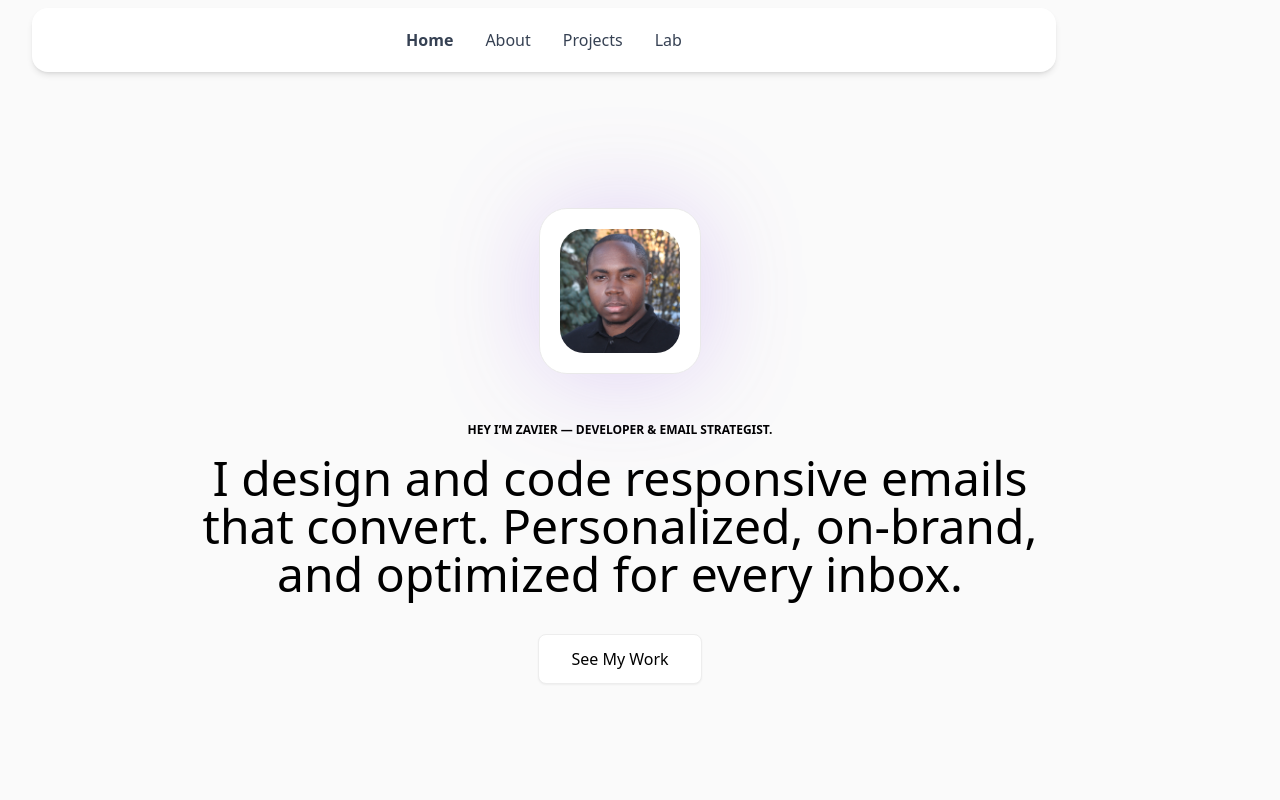
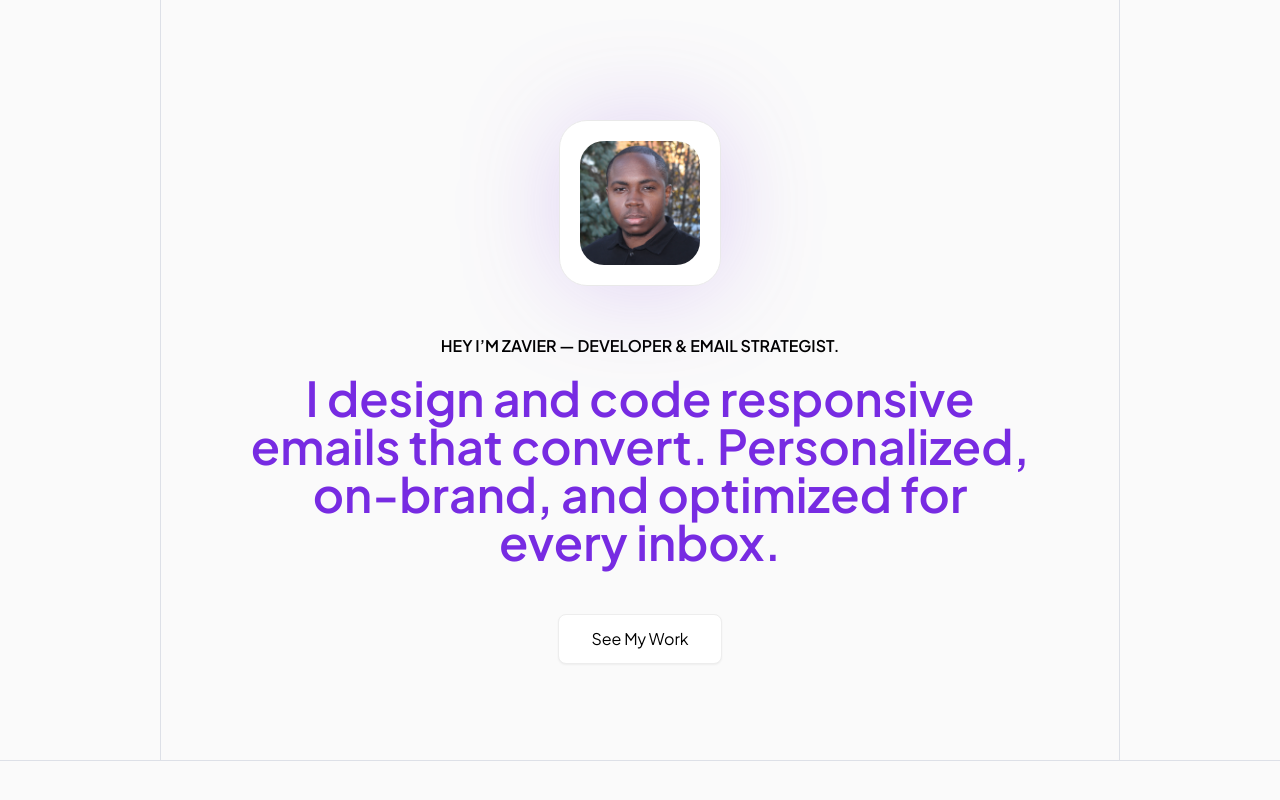
Before and after one commit to ZavierLowe/my-portfolio, a Next.js app: page / in a window 1280 px wide. Shown: the top 800 px of the page. Built offline with nearby package versions, Linux system fonts and the light colour scheme.

Commit message:
Added grid lines in the hero section

```diff
--- a/src/app/components/Hero.tsx
+++ b/src/app/components/Hero.tsx
@@ -4,10 +4,14 @@ import Image from 'next/image'
 const Hero = () => {
   return (
   <>
-  <section className="pb-20  relative lg:mt-20">
+  <section className="  ">
+    <div id='divLineWrapper' className='px-5 lg:px-[160px] '>
+
+    <div className=' border-l border-[#C2C8D6]/50 border-r pb-24'>
+
     <div className="max-w-4xl mx-auto  md:pt-30">
-      <div className=" ">
-        <div className="flex flex-col justify-center items-center gap-4 pr-0 md:pr-10">
+      <div className="pl-4 pr-4">
+        <div className="flex flex-col justify-center items-center gap-4 pr-0 md:px-10">
           {/* <img src={} alt="logo" width="80" /> */}
           <div className="relative mt-16 md:mt-0">
 
@@ -28,12 +32,12 @@ const Hero = () => {
           </div>
         </div>
 
-            <p className="text-xs uppercase text-center mt-8 font-bold"> Hey I’m Zavier —  developer & email strategist.</p>
-            <h1 className="text-center text-2xl lg:text-5xl font-medium ">
+            <p className="text-md uppercase text-center mt-8  font-semibold lg:text-[16px]"> Hey I’m Zavier —  developer & email strategist.</p>
+            <h1 className="text-center text-2xl lg:text-5xl font-semibold text-[#772BE2] ">
 
              I design and code responsive emails that convert. Personalized, on-brand, and optimized for every inbox.
             </h1>
-           <div className="flex justify-center mt-5">
+           <div className="flex justify-center mt-8">
             <div className=" relative items-center align-middle">
 
    <a  className=" text-black text-md font-normal flex items-center py-3 px-8 bg-white border-1 border-[#EDEDED] rounded-lg shadow-xs cursor-pointer ">See My Work</a>
@@ -46,6 +50,9 @@ const Hero = () => {
 
       </div>
     </div>
+    </div>
+    </div>
+
 
     {/* <img src={svgPinkStar.src} alt="start" width="50" className="absolute -bottom-4" /> */}
   </section>
--- a/src/app/layout.tsx
+++ b/src/app/layout.tsx
@@ -1,6 +1,6 @@
 import type { Metadata } from "next";
-import { Geist, Geist_Mono } from "next/font/google";
-import "./globals.css";
+import { Geist, Geist_Mono, Plus_Jakarta_Sans } from "next/font/google";
+import "./globals.css" ;
 
 
 const geistSans = Geist({
@@ -10,6 +10,11 @@ const geistSans = Geist({
 
 const geistMono = Geist_Mono({
   variable: "--font-geist-mono",
+  subsets: ["latin"],
+});
+
+const plusJakartaSans = Plus_Jakarta_Sans({
+  variable: "--font-plus-jakarta-sans",
   subsets: ["latin"],
 });
 
@@ -26,11 +31,12 @@ export default function RootLayout({
   return (
     <html lang="en">
       <body
-        className={`${geistSans.variable} ${geistMono.variable} antialiased bg-[#FAFAFA]`}
+        className={`${plusJakartaSans.className}  antialiased bg-[#FAFAFA] `}
       >
-        <div className=" ">
+        <div className="   ">
 
-        <main className="pt-2 lg:flex-1 p-8 ">
+        <main className=" ">
+
           {children}
         </main>
         </div>
--- a/src/app/page.tsx
+++ b/src/app/page.tsx
@@ -6,7 +6,7 @@ import Hero from "./components/Hero";
 
 export default function Home() {
   return (
-    <div className="mx-auto ">
+    <div className="o ">
       {/* <div className="flex items-center justify-center mt-12">
         <div className="bg-white p-4 border border-[#F4F4F4] ">
            <Image className='rounded-sm' src="/images/personal-pic.png" width={100} height={125} alt="" />
@@ -15,8 +15,9 @@ export default function Home() {
 
       </div> */}
       <Hero/>
+      <div className=" h-1 border-t-1 border-[#C2C8D6]/50 "></div>
 
-      <section className="mt-40 mx-auto">
+       <section className="mt-40 mx-auto">
         <div className="grid grid-cols-2 gap-x-4 gap-y-32">
 
           <ProjectCard  name={Projects[0].name} imgSrc={Projects[0].imgSrc} year={2023}/>
@@ -31,7 +32,7 @@ export default function Home() {
 
       </section>
 
-   <NavBar/>
+   {/* <NavBar/> */}
     </div>
   );
 }
```
